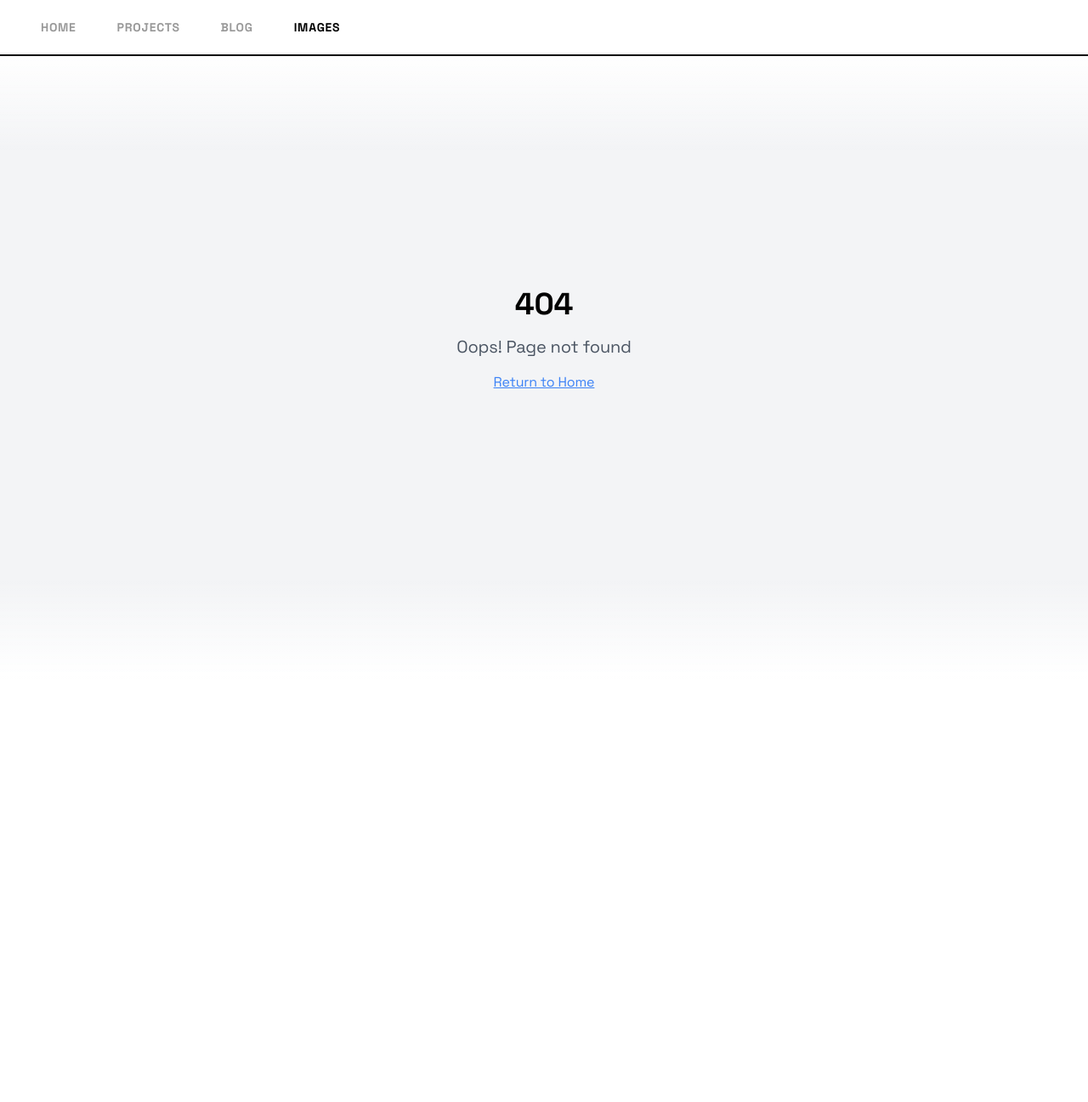
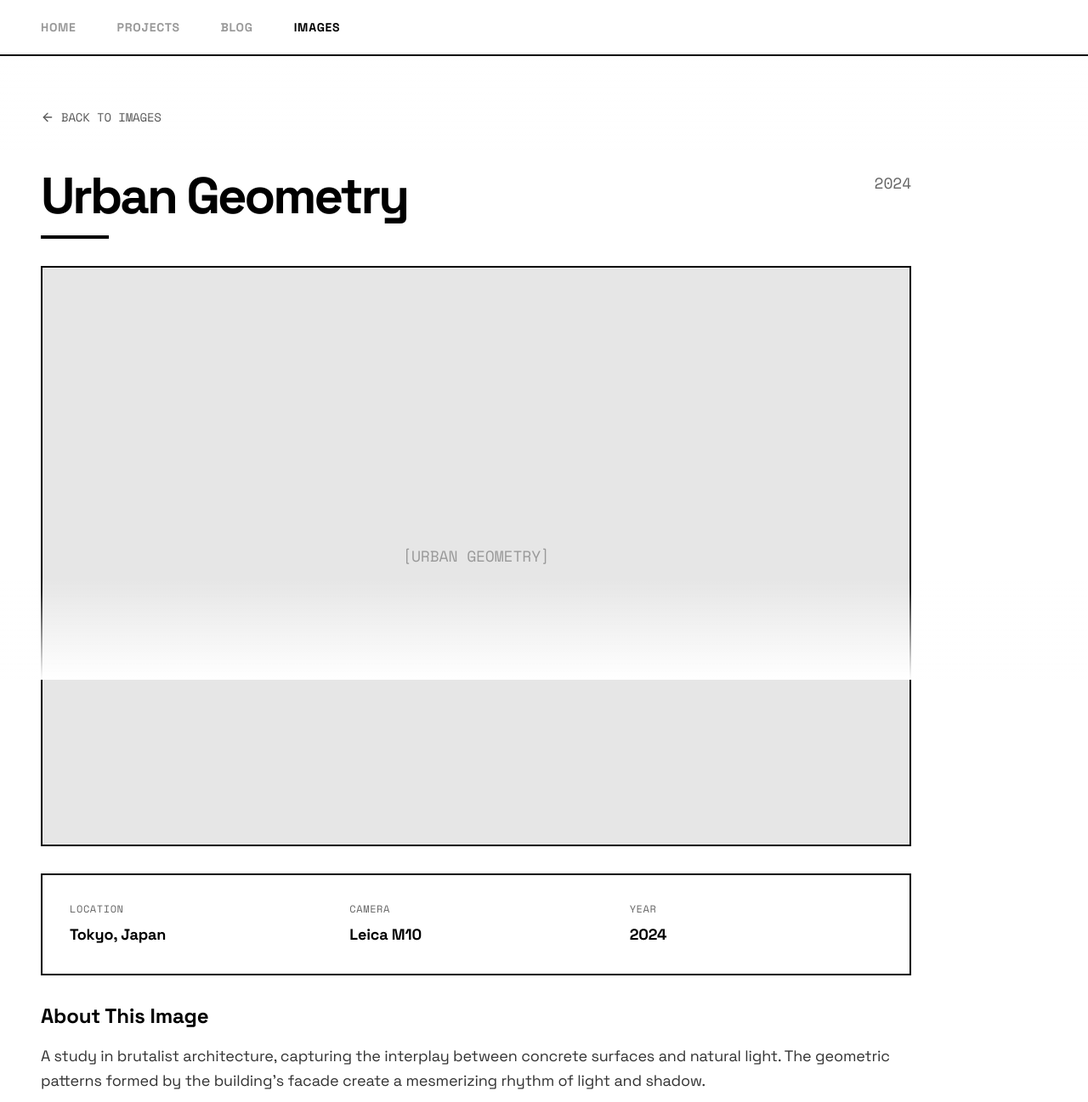
Before and after one commit to momenator/personal-site, a React (Vite) app: page /images/1 in a window 1280 px wide. Before the commit this address had no page. Shown: the top 1297 px of the page at 85% size. Before the commit the page ends 800 px from the top, so only its background shows below. Built offline with nearby package versions, Linux system fonts and the light colour scheme; the HTML template or start-up script is replaced by a standard one.

Commit message:
Add individual image page

```diff
--- a/src/App.tsx
+++ b/src/App.tsx
@@ -8,6 +8,7 @@ import Projects from "./pages/Projects";
 import Blog from "./pages/Blog";
 import BlogPost from "./pages/BlogPost";
 import Images from "./pages/Images";
+import ImageDetail from "./pages/ImageDetail";
 import NotFound from "./pages/NotFound";
 import Navbar from "./components/Navbar";
 import ScrollFade from "./components/ScrollFade";
@@ -30,6 +31,7 @@ const AppContent = () => {
           <Route path="/blog" element={<Blog />} />
           <Route path="/blog/:id" element={<BlogPost />} />
           <Route path="/images" element={<Images />} />
+          <Route path="/images/:id" element={<ImageDetail />} />
           <Route path="*" element={<NotFound />} />
         </Routes>
       </ScrollFade>
--- /dev/null
+++ b/src/pages/ImageDetail.tsx
@@ -0,0 +1,150 @@
+import { useParams, Link } from "react-router-dom";
+import { ArrowLeft } from "lucide-react";
+
+const images = [
+  {
+    id: "1",
+    title: "Urban Geometry",
+    year: "2024",
+    description: "Concrete and shadows",
+    location: "Tokyo, Japan",
+    camera: "Leica M10",
+    details: "A study in brutalist architecture, capturing the interplay between concrete surfaces and natural light. The geometric patterns formed by the building's facade create a mesmerizing rhythm of light and shadow.",
+  },
+  {
+    id: "2",
+    title: "Night Streets",
+    year: "2024",
+    description: "City lights after dark",
+    location: "Berlin, Germany",
+    camera: "Canon AE-1",
+    details: "The urban landscape transforms at night. Neon signs, street lamps, and passing headlights paint the city in a different palette. This series explores the raw energy of nocturnal city life.",
+  },
+  {
+    id: "3",
+    title: "Minimalist Architecture",
+    year: "2023",
+    description: "Form follows function",
+    location: "Rotterdam, Netherlands",
+    camera: "Hasselblad 500C",
+    details: "Pure architectural photography focusing on clean lines and negative space. The minimalist approach emphasizes the essential elements of design, stripping away everything unnecessary.",
+  },
+  {
+    id: "4",
+    title: "Industrial Landscapes",
+    year: "2023",
+    description: "Beauty in brutalism",
+    location: "Sheffield, UK",
+    camera: "Pentax K1000",
+    details: "Finding aesthetic value in industrial structures often overlooked. These landscapes reveal the stark beauty of functional design and the poetry hidden in concrete and steel.",
+  },
+];
+
+const ImageDetail = () => {
+  const { id } = useParams();
+  const image = images.find((img) => img.id === id);
+
+  if (!image) {
+    return (
+      <div className="min-h-screen pt-32 pb-20 px-6 md:px-12 max-w-7xl mx-auto">
+        <div className="space-y-8">
+          <Link
+            to="/images"
+            className="inline-flex items-center gap-2 text-sm font-mono hover:translate-x-[-2px] transition-transform"
+          >
+            <ArrowLeft className="w-4 h-4" />
+            BACK TO IMAGES
+          </Link>
+          <h1 className="text-3xl font-bold">Image not found</h1>
+        </div>
+      </div>
+    );
+  }
+
+  return (
+    <div className="min-h-screen pt-32 pb-20 px-6 md:px-12 max-w-7xl mx-auto">
+      <div className="space-y-12">
+        <Link
+          to="/images"
+          className="inline-flex items-center gap-2 text-sm font-mono hover:translate-x-[-2px] transition-transform"
+        >
+          <ArrowLeft className="w-4 h-4" />
+          BACK TO IMAGES
+        </Link>
+
+        <div className="space-y-8 max-w-5xl">
+          <div className="space-y-4">
+            <div className="flex items-start justify-between flex-wrap gap-4">
+              <h1 className="text-4xl md:text-6xl font-bold tracking-tighter">
+                {image.title}
+              </h1>
+              <span className="text-lg text-grey-500 font-mono">{image.year}</span>
+            </div>
+            <div className="w-20 h-1 bg-foreground"></div>
+          </div>
+
+          <div className="aspect-[3/2] bg-grey-200 border-2 border-foreground overflow-hidden">
+            <div className="w-full h-full flex items-center justify-center text-grey-400">
+              <span className="text-lg font-mono">[{image.title.toUpperCase()}]</span>
+            </div>
+          </div>
+
+          <div className="grid md:grid-cols-3 gap-8 border-2 border-foreground p-8">
+            <div className="space-y-2">
+              <h3 className="text-xs font-mono text-grey-500 uppercase tracking-wider">
+                Location
+              </h3>
+              <p className="text-lg font-bold">{image.location}</p>
+            </div>
+
+            <div className="space-y-2">
+              <h3 className="text-xs font-mono text-grey-500 uppercase tracking-wider">
+                Camera
+              </h3>
+              <p className="text-lg font-bold">{image.camera}</p>
+            </div>
+
+            <div className="space-y-2">
+              <h3 className="text-xs font-mono text-grey-500 uppercase tracking-wider">
+                Year
+              </h3>
+              <p className="text-lg font-bold">{image.year}</p>
+            </div>
+          </div>
+
+          <div className="space-y-4">
+            <h2 className="text-2xl font-bold">About This Image</h2>
+            <p className="text-lg text-grey-600 leading-relaxed">{image.details}</p>
+          </div>
+
+          <div className="border-t-2 border-foreground pt-8">
+            <h3 className="text-sm font-mono text-grey-500 uppercase tracking-wider mb-4">
+              More from this series
+            </h3>
+            <div className="grid grid-cols-2 md:grid-cols-4 gap-4">
+              {images
+                .filter((img) => img.id !== id)
+                .slice(0, 4)
+                .map((img) => (
+                  <Link
+                    key={img.id}
+                    to={`/images/${img.id}`}
+                    className="group"
+                  >
+                    <div className="aspect-square bg-grey-200 border-2 border-foreground overflow-hidden brutalist-hover">
+                      <div className="w-full h-full flex items-center justify-center text-grey-400">
+                        <span className="text-xs font-mono">[IMG]</span>
+                      </div>
+                    </div>
+                    <p className="text-xs font-mono mt-2">{img.title}</p>
+                  </Link>
+                ))}
+            </div>
+          </div>
+        </div>
+      </div>
+    </div>
+  );
+};
+
+export default ImageDetail;
--- a/src/pages/Images.tsx
+++ b/src/pages/Images.tsx
@@ -1,20 +1,26 @@
+import { Link } from "react-router-dom";
+
 const images = [
   {
+    id: "1",
     title: "Urban Geometry",
     year: "2024",
     description: "Concrete and shadows",
   },
   {
+    id: "2",
     title: "Night Streets",
     year: "2024",
     description: "City lights after dark",
   },
   {
+    id: "3",
     title: "Minimalist Architecture",
     year: "2023",
     description: "Form follows function",
   },
   {
+    id: "4",
     title: "Industrial Landscapes",
     year: "2023",
     description: "Beauty in brutalism",
@@ -31,9 +37,10 @@ const Images = () => {
         </div>
 
         <div className="grid grid-cols-1 md:grid-cols-2 gap-8 max-w-5xl">
-          {images.map((image, index) => (
-            <div
-              key={index}
+          {images.map((image) => (
+            <Link
+              key={image.id}
+              to={`/images/${image.id}`}
               className="space-y-4 group cursor-pointer"
             >
               <div className="aspect-[4/3] bg-grey-200 border-2 border-foreground overflow-hidden brutalist-hover">
@@ -49,7 +56,7 @@ const Images = () => {
                 </div>
                 <p className="text-sm text-grey-600">{image.description}</p>
               </div>
-            </div>
+            </Link>
           ))}
         </div>
       </div>
```
